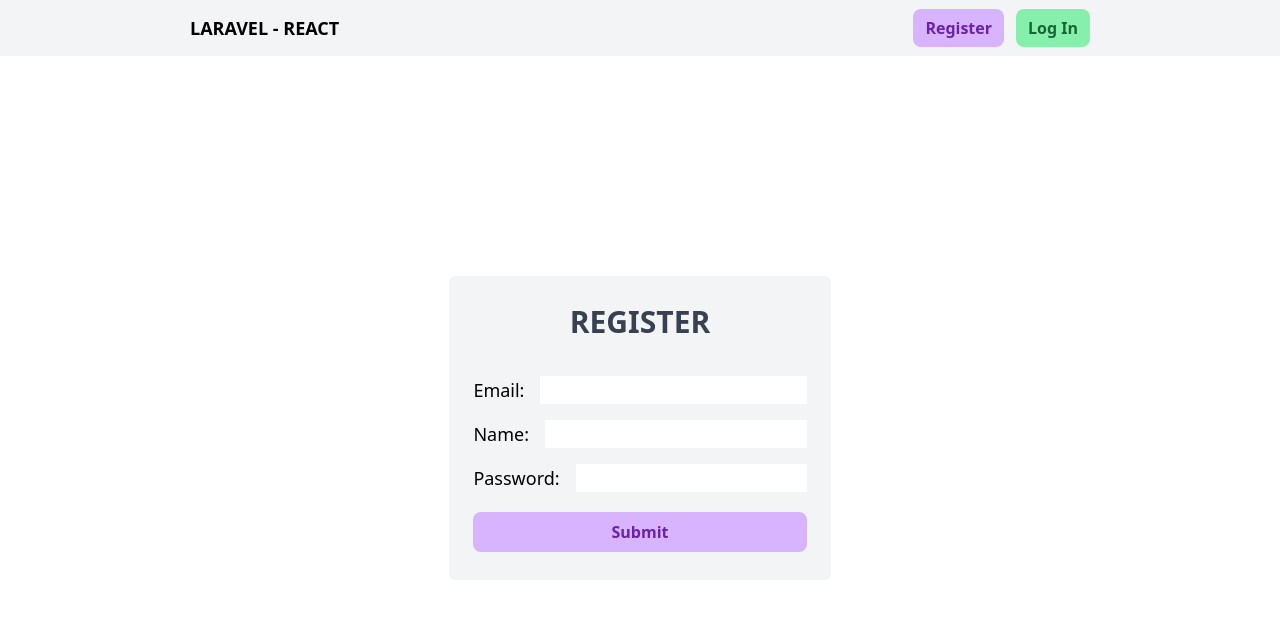
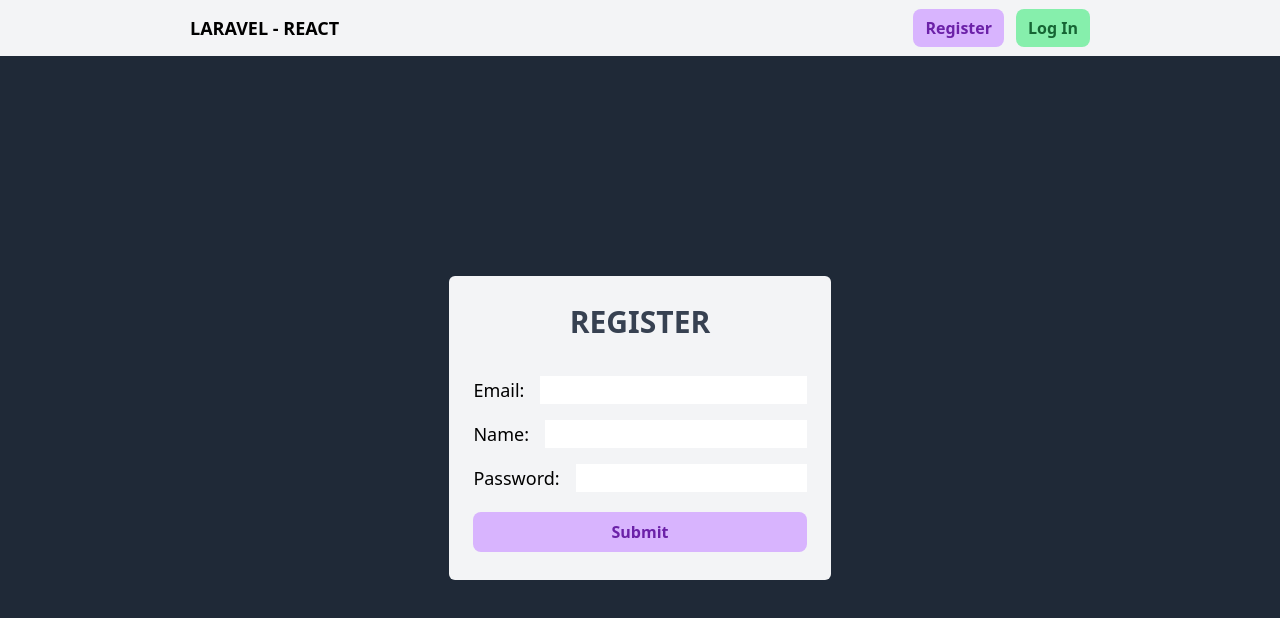
Before and after one commit to dgox16/react_laravel, a React (Vite) app in the folder frontend/: page /register in a window 1280 px wide. Shown: the top 618 px of the page. Built offline with nearby package versions, Linux system fonts and the light colour scheme; no server answers.

Commit message:
Se arreglo el problema de que el usuario no se colocaba correctamente en localStorage

```diff
--- a/frontend/src/hooks/useValidateUser.js
+++ b/frontend/src/hooks/useValidateUser.js
@@ -10,7 +10,7 @@ export const useValidateUser = () => {
             const validateSession = async () => {
                 try {
                     const res = await validateUserRequest();
-                    setUser(res);
+                    setUser(res.data);
                 } catch (e) {
                     logout();
                 } finally {
--- a/frontend/src/layouts/PageLayout.jsx
+++ b/frontend/src/layouts/PageLayout.jsx
@@ -3,9 +3,7 @@ import {useAuthStore} from "../store/auth.js";
 import {Navigate} from "react-router-dom";
 
 export const PageLayout = ({children, authRequired = false}) => {
-    const {
-        user
-    } = useAuthStore();
+    const {user} = useAuthStore();
 
     if (authRequired && !user) {
         return <Navigate to="/login" replace/>;
@@ -13,7 +11,7 @@ export const PageLayout = ({children, authRequired = false}) => {
 
     return <>
         <Navbar/>
-        <main className="flex justify-center">
+        <main className="flex justify-center bg-gray-800">
             <div className="w-[900px]">
                 {children}
             </div>
--- a/frontend/src/pages/App.jsx
+++ b/frontend/src/pages/App.jsx
@@ -6,10 +6,9 @@ import {Loader} from "../components/ui/Loader.jsx";
 export const App = () => {
     const {loading} = useValidateUser()
     return (
-        loading ? (
+        loading ?
             <Loader/>
-        ) : (
+            :
             <RouterProvider router={router}/>
-        )
     );
 }
--- a/frontend/src/services/authRequests.js
+++ b/frontend/src/services/authRequests.js
@@ -23,7 +23,7 @@ export const logoutRequest = async (credentials) => {
 export const validateUserRequest = async () => {
     try {
         const res = await axios.get("/user")
-        return res;
+        return res.data;
     } catch (e) {
         return null
     }
```
